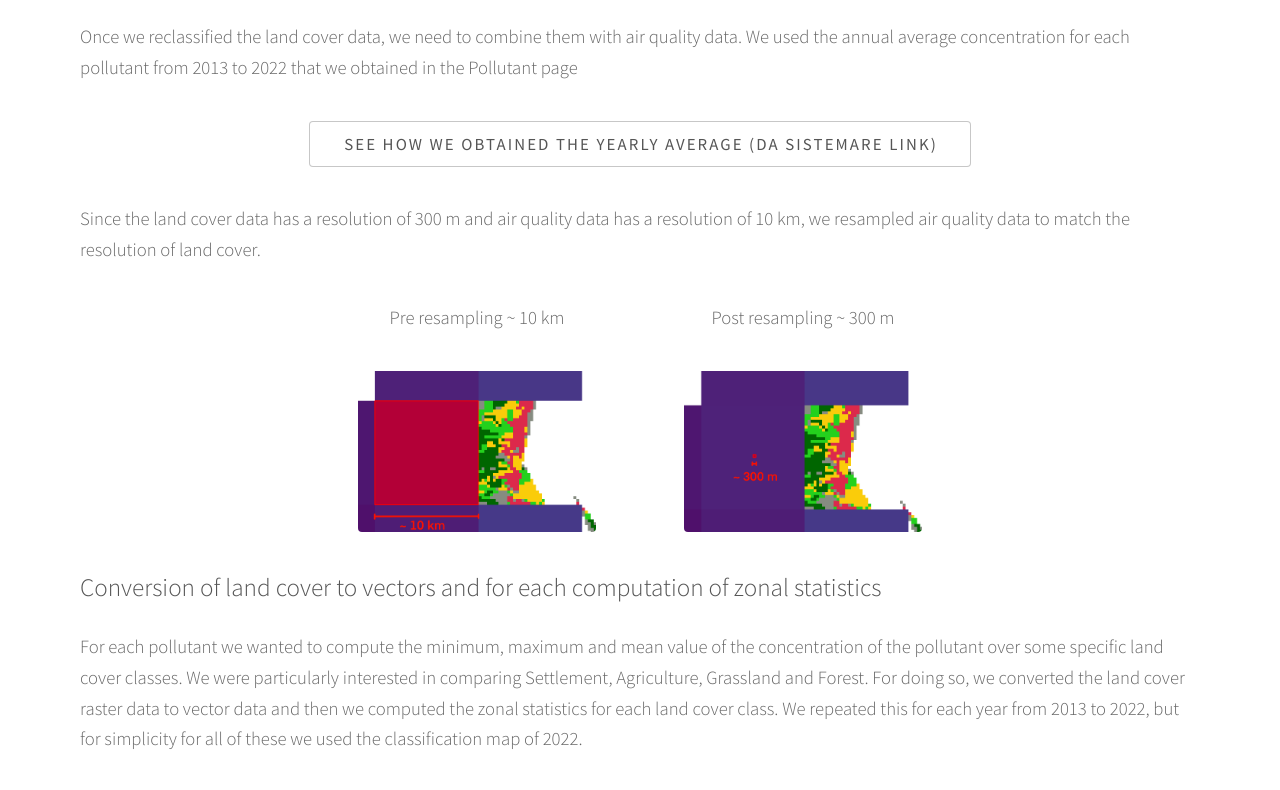
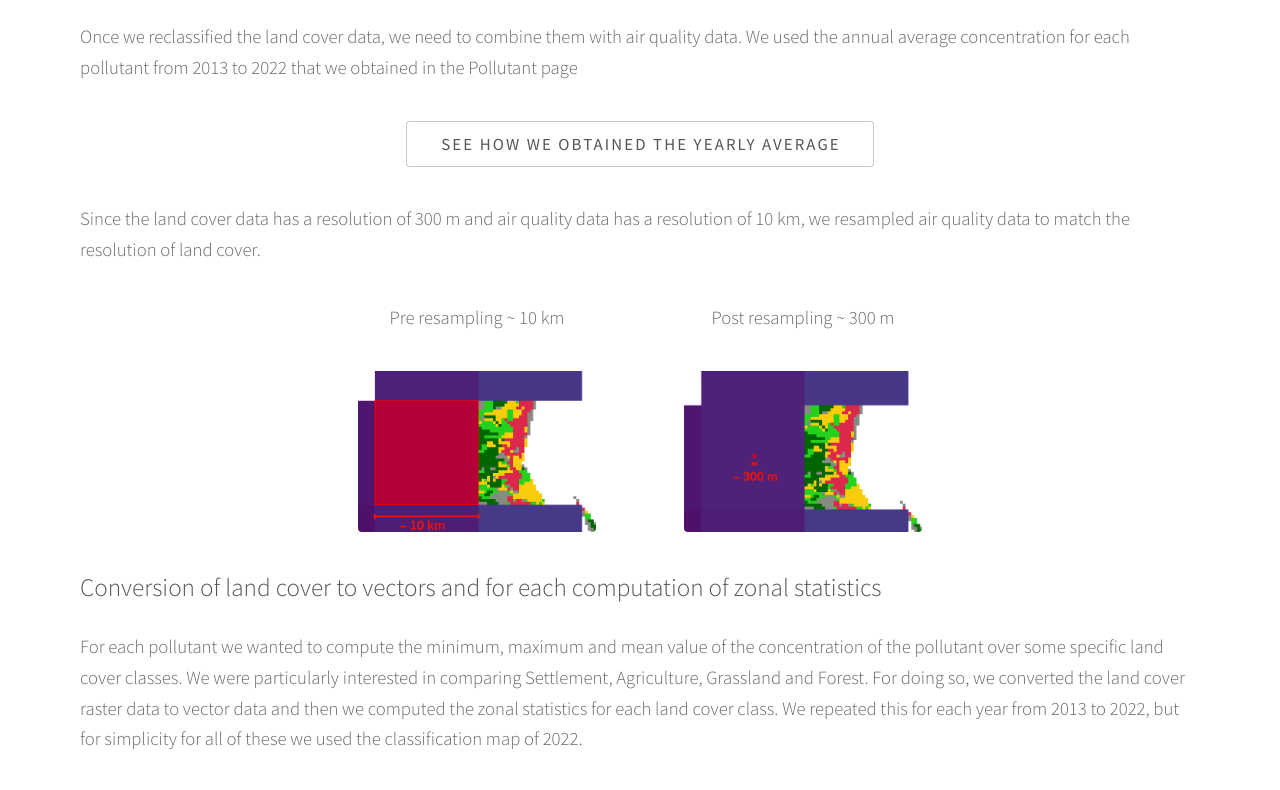
Before and after one commit to silviamacchi/webGIS_project, a website built with Vite: page pages/land_cover.html in a window 1280 px wide. Shown: the part 1718-2508 px from the top of the page. Built offline with nearby package versions, Linux system fonts and the light colour scheme.

Commit message:
fixed links for year-concentration

```diff
--- a/pages/land_cover.html
+++ b/pages/land_cover.html
@@ -115,7 +115,7 @@
 				<p>Once we reclassified the land cover data, we need to combine them with air quality data.
 					We used the annual average concentration for each pollutant from 2013 to 2022 that we obtained in the Pollutant page  <br/></p>
 					<ul class="actions special">
-								<li><a href="#" class="button">See how we obtained the yearly average (DA SISTEMARE LINK)</a></li>
+								<li><a href="../pages/air_quality.html#yearly-concentration" class="button">See how we obtained the yearly average</a></li>
 							</ul>
 				<p>Since the land cover data has a resolution of 300 m and air quality data has a resolution of 10 km, we resampled air quality data to match the resolution of land cover. </p>
 				<div class="row gtr-150 center-cols align-center">
```
Also changed, not shown: pages/air_quality.html (+1 -1 lines), pages/pop_exposure.html (+1 -1 lines).
